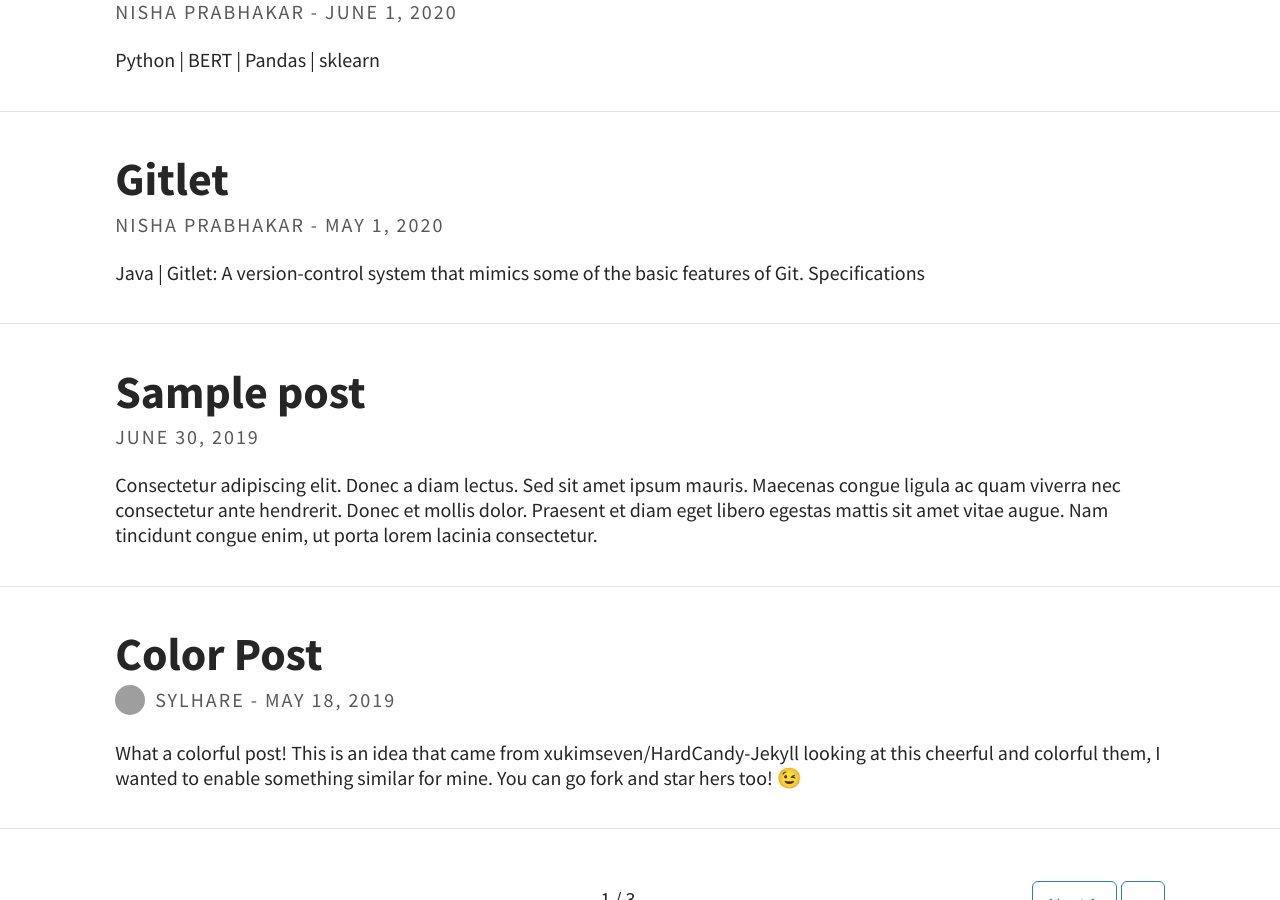
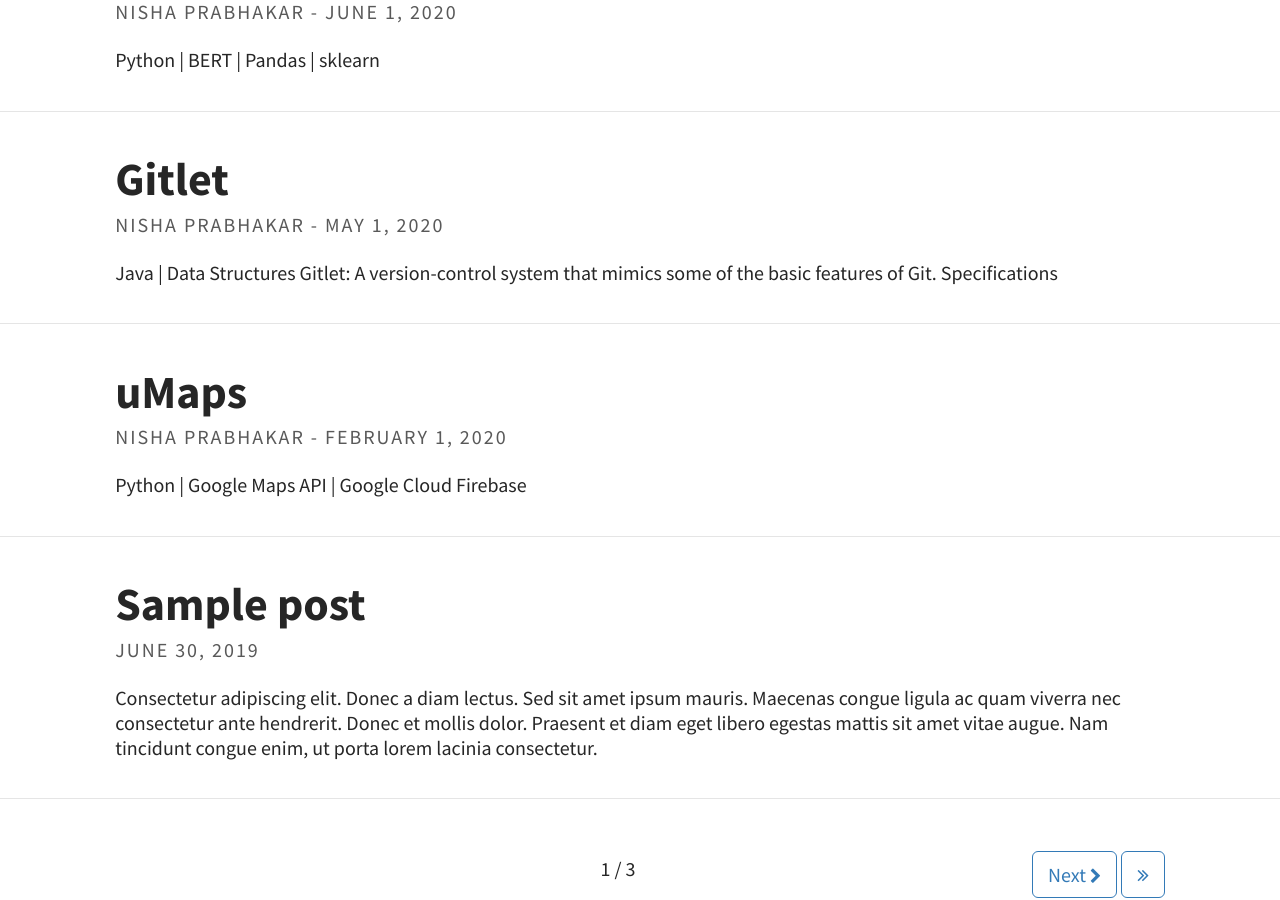
Before and after one commit to nishap1225/nishap1225.github.io, a Jekyll site: the page built from index.html, in a window 1280 px wide and 900 px high, scrolled down 758 px. Built offline with Jekyll 4.4.1, drawn with Linux system fonts in a browser that asks for light colours; the list of posts is cut into pages by our own code; part of the change alters nothing that is shown; grey boxes are pictures that could not be loaded.

Commit message:
new posts

```diff
--- /dev/null
+++ b/_posts/2020-02-01-uMaps.md
@@ -0,0 +1,22 @@
+---
+layout: post
+title: uMaps
+tags: [Project]
+color: rgb(135, 162, 237)
+author: nishap1225
+excerpt_separator: <!--more-->
+---
+### Python | Google Maps API | Google Cloud Firebase
+<!--more-->
+#### [Github](https://github.com/LarynQi/uMaps) | [Presentation](https://docs.google.com/presentation/d/1tflQlX6MMnmq-p33K03Hd-aCL4Ep1AIxnSn6Twquxcs/edit#slide=id.g7c9fee2f88_0_148)
+
+***Event***: TreeHacks 2020
+
+### Inspiration
+Through our app, we hope to help undergraduates navigate locations on campus. As freshmen at large universities, getting lost on campus was an unnecessary burden for us, especially given all of the other adjustments we had to make entering college. Especially when visiting unfamiliar university campuses for hackathons, including TreeHacks, navigation is an unnecessary stress. Thus, we are building an application providing indoor navigation at universities.
+
+### What it does
+uMaps is an iOS application that integrates Google Maps with an indoor map of buildings at university campuses. Using crowdsourced user data and public floor plans, uMaps provides a comprehensive map of rooms within buildings and provides a user walking directions between rooms, similar to how Google Maps provides directions between buildings. At TreeHacks, we developed a proof-of-concept that navigates a user from a default room to any other room in floors 0 and 1 of Huang Center.
+
+### How I built it
+We developed a front-end interface with Swift, integrating Google Maps API with our indoor map. Using floor plans and manually mapped data of the Huang Center, we built a Firestore database of “squares” to represent rooms, hallways, and walls in the building. Through the implementation of the A* algorithm in our object-oriented Python backend, we provided an interface for users to query a location and obtain walking directions to a specific room in the Huang Center.
--- a/_posts/2020-05-01-Gitlet.md
+++ b/_posts/2020-05-01-Gitlet.md
@@ -6,7 +6,7 @@ color: rgb(135, 162, 237)
 author: nishap1225
 excerpt_separator: <!--more-->
 ---
-### Java |
+### Java | Data Structures
 
 ***Gitlet***: A version-control system that mimics some of the basic features of  Git.
 [***Specifications***](https://inst.eecs.berkeley.edu/~cs61b/sp20/materials/proj/proj3/index.html)
```
Also changed, not shown: _posts/2020-06-01-Text-Message-Analyzer.md (+0 -1 lines), _posts/2020-07-01-Centralized-Node-Attribute-Database-for-High-Performance-Computing.md (+2 -1 lines).
